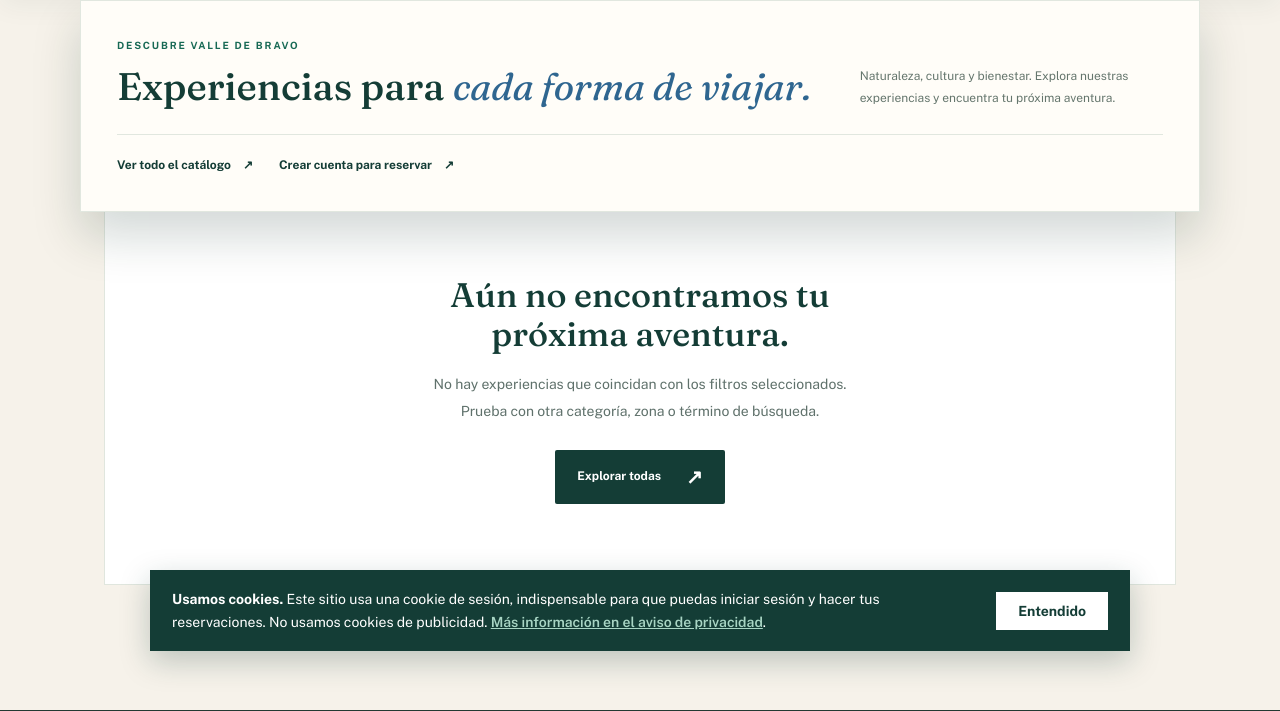
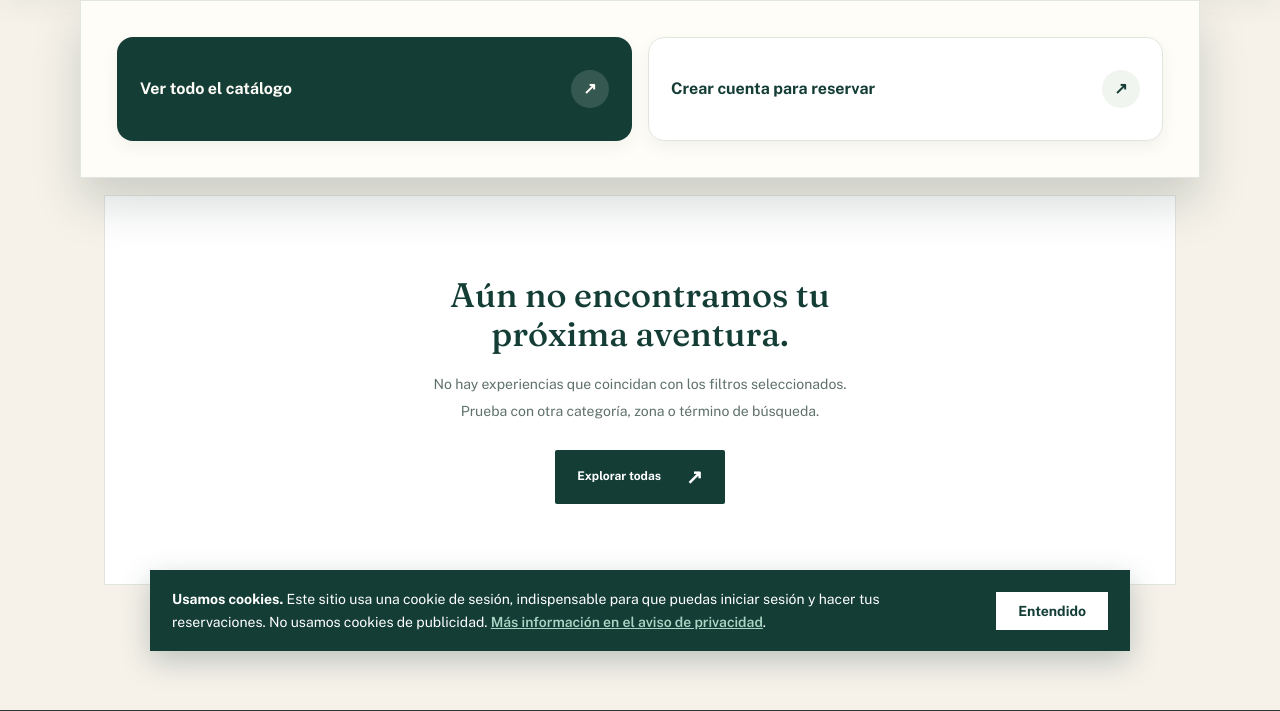
Before and after one commit to LizFabila/Mil-Cumbres, a Laravel app: page /experiencias in a window 1280 px wide, after a click on "Experiencias". Shown: the part 133-844 px from the top of the page. Run offline with Laravel 12, Linux system fonts and the light colour scheme; data comes from the database, SQL or seed files in the repository; data that the repository does not hold is empty; grey boxes are pictures that could not be loaded.

Commit message:
Menú Experiencias: quita el texto introductorio y muestra los accesos como tarjetas
Co-Authored-By: Claude Haiku 5.5 <noreply@anthropic.com>
Claude-Session: https://claude.ai/code/session_019Fq9YaesJMRMoLfEQ7h6DY

```diff
--- a/public/css/sitio.css
+++ b/public/css/sitio.css
@@ -1788,25 +1788,64 @@ main:has(.acceso) + .pie { margin-top: 0; }
 ========================================== */
 
 .mc-hub__quick-links {
-    display: flex;
-    flex-wrap: wrap;
-    gap: 12px 26px;
-    margin-top: 23px;
-    padding-top: 21px;
-    border-top: 1px solid #E1E7DF;
+    display: grid;
+    grid-template-columns: repeat(auto-fit, minmax(210px, 1fr));
+    gap: 16px;
+    margin: 0;
+    padding: 0;
 }
 
 .mc-hub__quick-links a {
-    display: inline-flex;
-    align-items: center;
+    display: flex;
+    align-items: center;
+    justify-content: space-between;
     gap: 12px;
+    min-height: 104px;
+    padding: 20px 22px;
+    border: 1px solid #E1E7DF;
+    border-radius: 16px;
+    background: #FFFFFF;
+    box-shadow: 0 6px 16px rgba(11, 43, 33, .06);
     color: var(--tema-texto, var(--mc-deep));
-    font-size: 12px;
+    font-size: 16px;
     font-weight: 700;
+    line-height: 1.3;
+    text-decoration: none;
+    transition: transform .2s ease, box-shadow .2s ease, border-color .2s ease, color .2s ease;
+}
+
+/* Acción principal: catálogo en verde oscuro */
+.mc-hub__quick-links a:first-child {
+    background: var(--mc-deep, #0B2B21);
+    border-color: transparent;
+    color: #FFFDF8;
+}
+
+.mc-hub__quick-links a > span:last-child {
+    flex: none;
+    display: inline-grid;
+    place-items: center;
+    width: 38px;
+    height: 38px;
+    border-radius: 50%;
+    background: #F1F5EF;
+    font-size: 16px;
+    line-height: 1;
+}
+
+.mc-hub__quick-links a:first-child > span:last-child {
+    background: rgba(255, 253, 248, .14);
 }
 
 .mc-hub__quick-links a:hover {
+    transform: translateY(-3px);
+    border-color: var(--tema-texto, var(--mc-green));
+    box-shadow: 0 14px 28px rgba(11, 43, 33, .14);
     color: var(--tema-texto, var(--mc-green));
+}
+
+.mc-hub__quick-links a:first-child:hover {
+    color: #FFFDF8;
 }
 
 
@@ -2206,7 +2245,7 @@ main:has(.acceso) + .pie { margin-top: 0; }
     }
 
     .mc-hub__quick-links {
-        flex-direction: column;
+        grid-template-columns: 1fr;
     }
 
     .mc-hub__consult-grid {
--- a/resources/views/layouts/app.blade.php
+++ b/resources/views/layouts/app.blade.php
@@ -144,27 +144,6 @@
                         hidden
                     >
                         <div class="mc-hub__dropdown-content">
-
-                            <div class="mc-hub__dropdown-heading">
-
-                                <div>
-                                    <span class="mc-hub__eyebrow">
-                                        DESCUBRE VALLE DE BRAVO
-                                    </span>
-
-                                    <h2>
-                                        Experiencias para
-                                        <em>cada forma de viajar.</em>
-                                    </h2>
-                                </div>
-
-                                <p>
-                                    Naturaleza, cultura y bienestar.
-                                    Explora nuestras experiencias
-                                    y encuentra tu próxima aventura.
-                                </p>
-
-                            </div>
 
                             {{-- ACCESOS RÁPIDOS --}}
 
```
